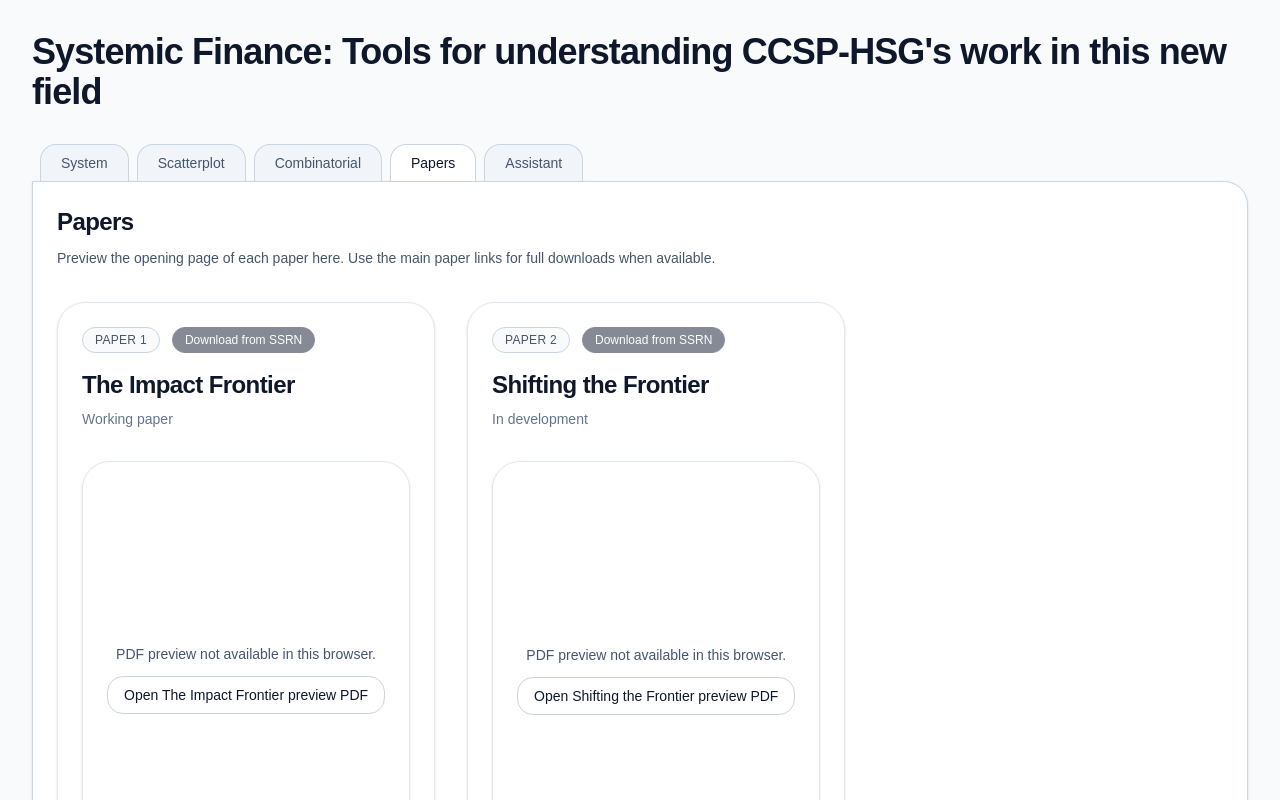
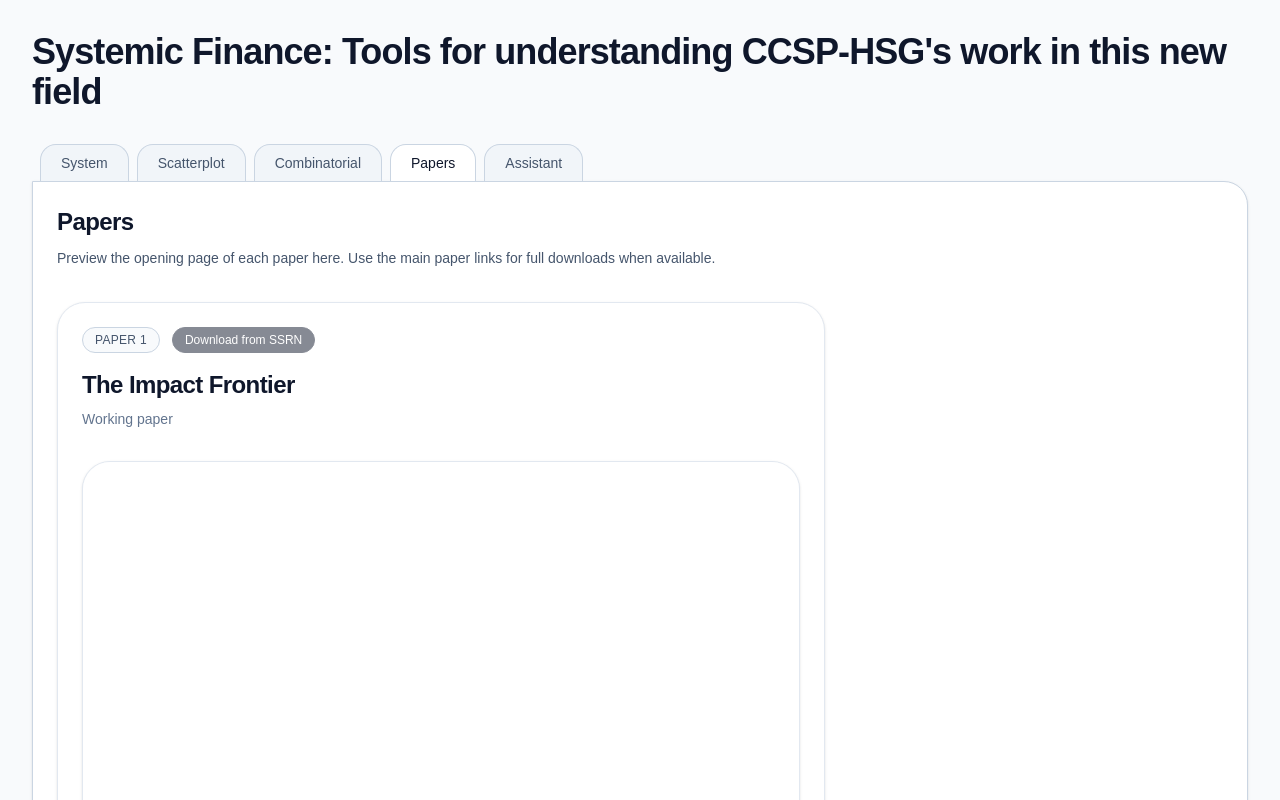
Before and after one commit to jh-tpp/visuals, a Next.js app: page / in a window 1280 px wide. Both pictures are taken after a click on the button "Papers". Shown: the top 800 px of the page. Built offline with nearby package versions, Linux system fonts and the light colour scheme.

Commit message:
Update PapersPanel.jsx

```diff
--- a/components/PapersPanel.jsx
+++ b/components/PapersPanel.jsx
@@ -65,7 +65,7 @@ function PdfPreview({ title, previewUrl }) {
   const pdfSrc = `${previewUrl}#toolbar=0&navpanes=0&scrollbar=0&view=FitH`;
 
   return (
-    <div className="overflow-hidden rounded-[28px] border border-slate-200 bg-slate-100 shadow-sm max-w-[720px]">
+    <div className="w-[720px] max-w-full overflow-hidden rounded-[28px] border border-slate-200 bg-slate-100 shadow-sm">
       <div className="aspect-[3/4] w-full bg-white">
         <object data={pdfSrc} type="application/pdf" className="h-full w-full">
           <div className="flex h-full items-center justify-center p-6 text-center text-sm text-slate-600">
@@ -97,7 +97,7 @@ function PaperCard({
 }) {
   return (
     <section className="grid gap-6 justify-start">
-      <div className="w-fit max-w-full rounded-[28px] border border-slate-200 bg-white p-6 shadow-sm">
+      <div className="w-[768px] max-w-full rounded-[28px] border border-slate-200 bg-white p-6 shadow-sm">
         <div className="flex items-center gap-3">
           <div className="inline-flex w-fit items-center rounded-full border border-slate-300 bg-slate-50 px-3 py-1 text-xs font-medium uppercase tracking-wide text-slate-600">
             {label}
```
